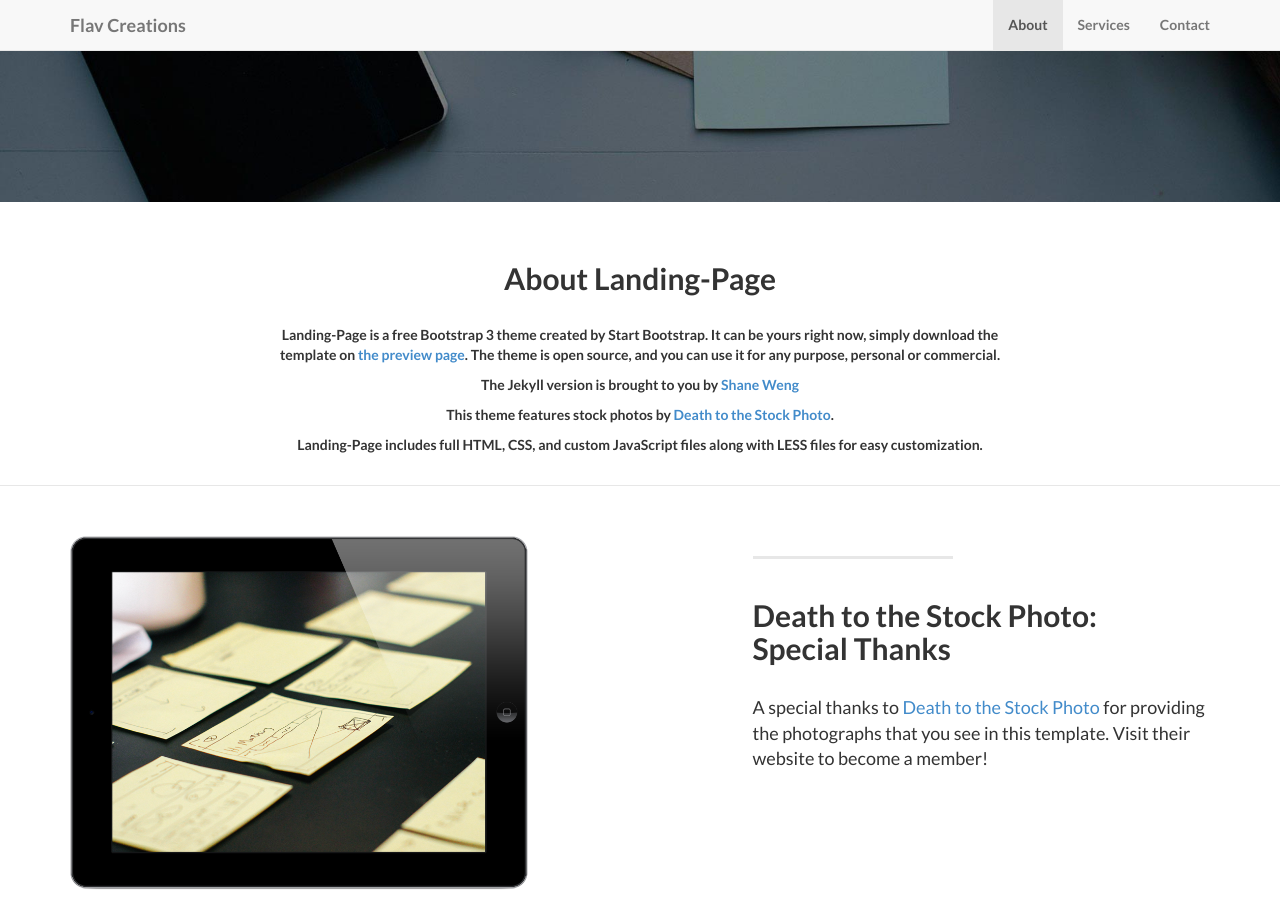
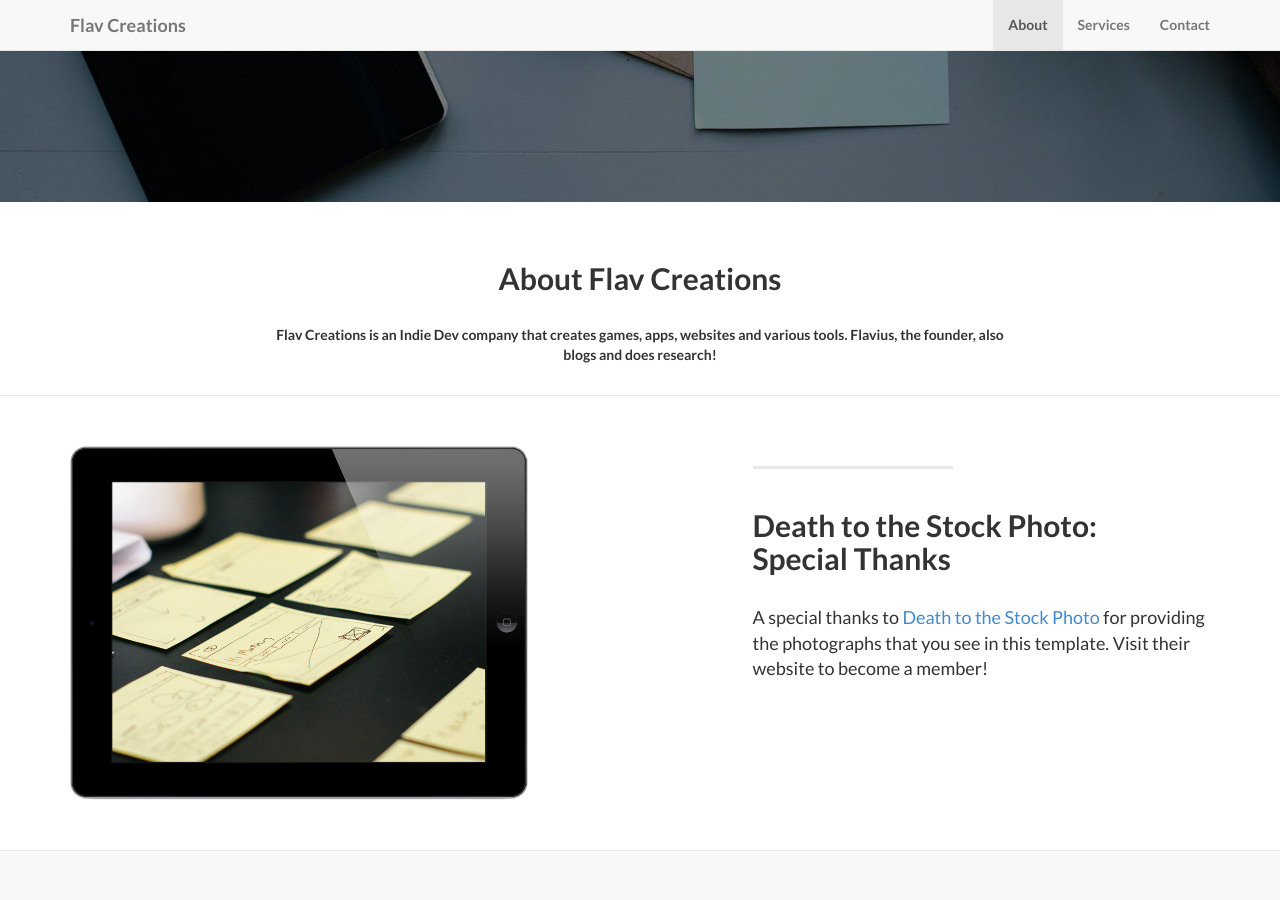
Before and after one commit to FlavCreations/flavcreations.com, a Jekyll site: the page built from index.html, in a window 1280 px wide and 900 px high, scrolled down 575 px. Built offline with Jekyll 4.4.1, drawn with Linux system fonts in a browser that asks for light colours; nearby versions of some CDN libraries; library files that are not in the unit come from our copies.

Commit message:
Update about.html

```diff
--- a/_includes/about.html
+++ b/_includes/about.html
@@ -3,12 +3,16 @@
         <div class="row">
             <div class="col-lg-8 col-lg-offset-2">
               <br/><br/>
-              <h2>About Landing-Page</h2>
+              <h2>About Flav Creations</h2>
               <br/>
+              <p>Flav Creations is an Indie Dev company that creates games, apps, websites and various tools. Flavius, the founder, also blogs and does research!</p>
+              <!--
                 <p>Landing-Page is a free Bootstrap 3 theme created by Start Bootstrap. It can be yours right now, simply download the template on <a href="http://startbootstrap.com/template-overviews/landing-page/">the preview page</a>. The theme is open source, and you can use it for any purpose, personal or commercial.</p>
                 <p>The Jekyll version is brought to you by <a href="https://github.com/swcool">Shane Weng</a></p>
                 <p>This theme features stock photos by <a href="http://join.deathtothestockphoto.com//">Death to the Stock Photo</a>.</p>
                 <p>Landing-Page includes full HTML, CSS, and custom JavaScript files along with LESS files for easy customization.</p>
+                -->
+
                 <br/>
               </div>
         </div>
```
